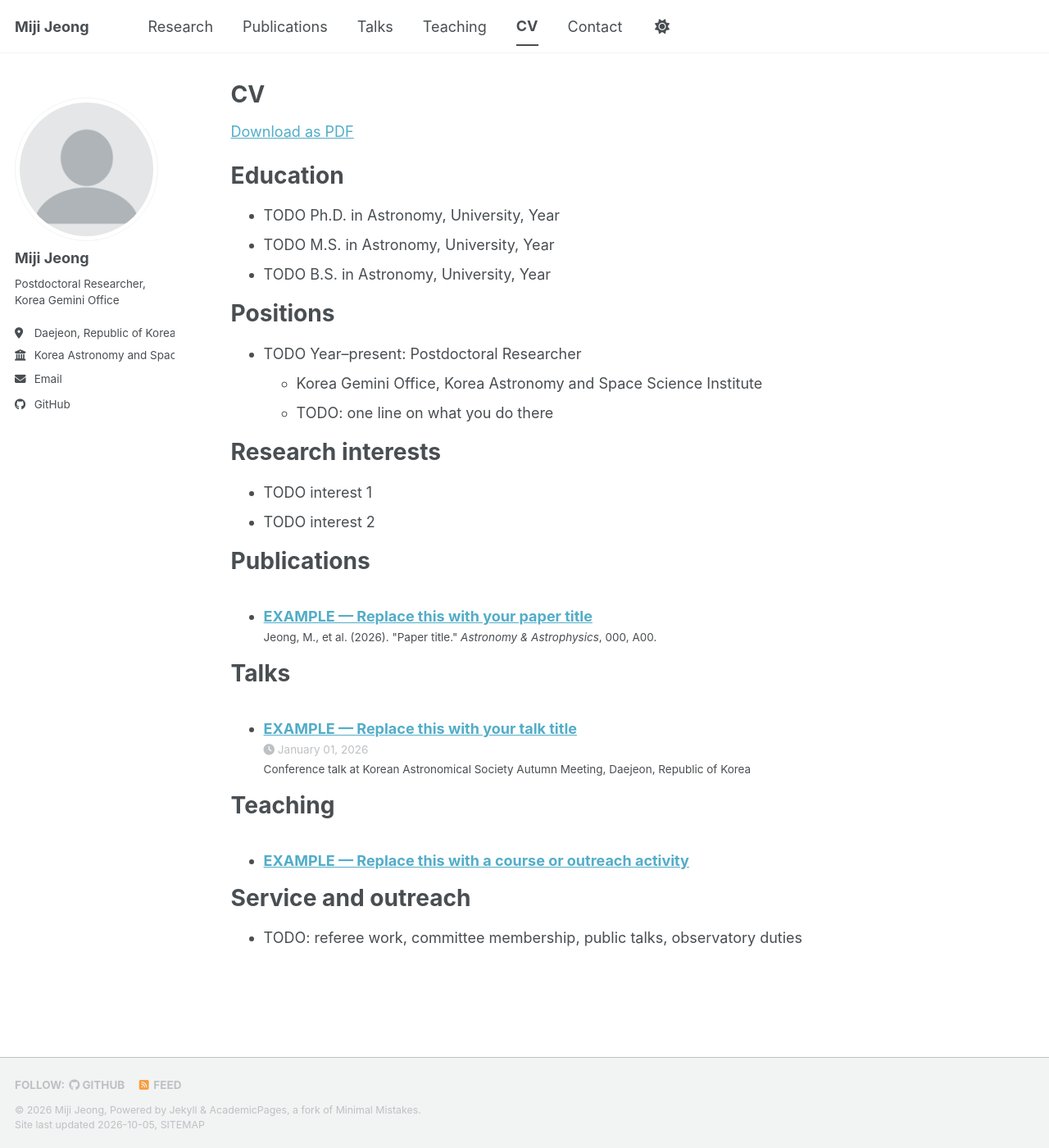
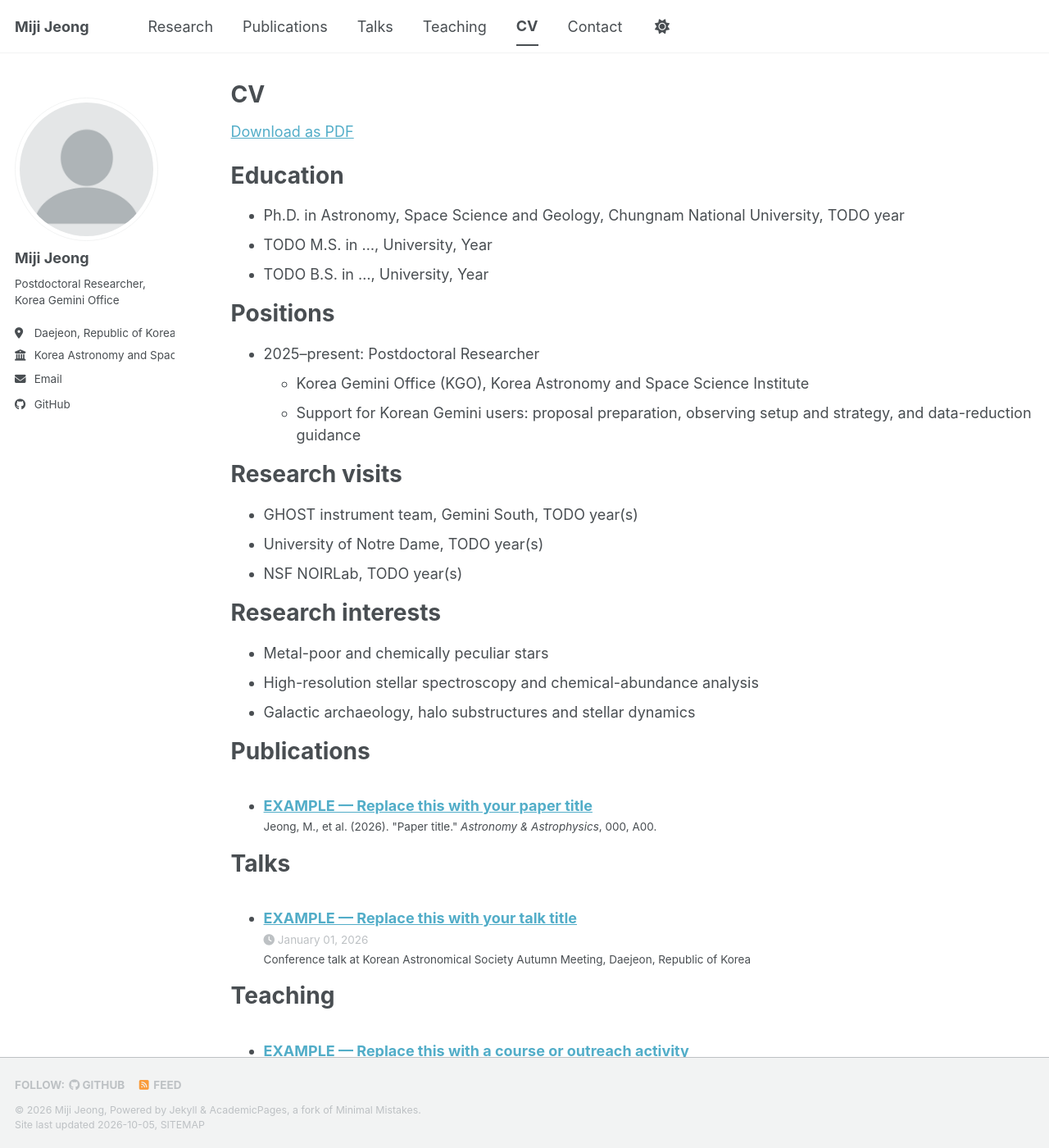
Before and after one commit to miji-jeong/miji-jeong.github.io, a Jekyll site: the page built from _pages/cv.md, in a window 1280 px wide and 1400 px high. Shown: the whole window at 82% size. Built offline with Jekyll 4.4.1, drawn with Linux system fonts in a browser that asks for light colours; a style sheet for code colours, icons or effects is not loaded.

Commit message:
Describe the KGO role and prior training
Write the About intro around the Korea Gemini Office user-support duties and add
the Ph.D. and research-visit background. Mirror both in the CV, where positions,
education and research interests are now filled in.

Link KASI via /eng/pageView/1; the /eng entry point redirects to a page that
never completes.

Co-Authored-By: Claude Opus 5 (1M context) <noreply@anthropic.com>

```diff
--- a/_pages/cv.md
+++ b/_pages/cv.md
@@ -14,20 +14,28 @@ redirect_from:
 
 Education
 ======
-* TODO Ph.D. in Astronomy, University, Year
-* TODO M.S. in Astronomy, University, Year
-* TODO B.S. in Astronomy, University, Year
+* Ph.D. in Astronomy, Space Science and Geology, Chungnam National University, TODO year
+* TODO M.S. in ..., University, Year
+* TODO B.S. in ..., University, Year
 
 Positions
 ======
-* TODO Year–present: Postdoctoral Researcher
-  * Korea Gemini Office, Korea Astronomy and Space Science Institute
-  * TODO: one line on what you do there
+* 2025–present: Postdoctoral Researcher
+  * Korea Gemini Office (KGO), Korea Astronomy and Space Science Institute
+  * Support for Korean Gemini users: proposal preparation, observing setup and
+    strategy, and data-reduction guidance
+
+Research visits
+======
+* GHOST instrument team, Gemini South, TODO year(s)
+* University of Notre Dame, TODO year(s)
+* NSF NOIRLab, TODO year(s)
 
 Research interests
 ======
-* TODO interest 1
-* TODO interest 2
+* Metal-poor and chemically peculiar stars
+* High-resolution stellar spectroscopy and chemical-abundance analysis
+* Galactic archaeology, halo substructures and stellar dynamics
 
 Publications
 ======
```
Also changed, not shown: _pages/about.md (+12 -6 lines).
